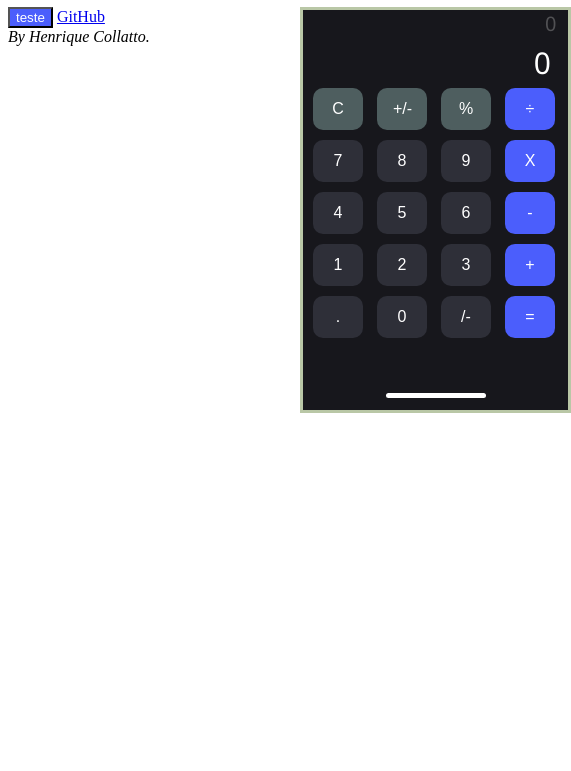
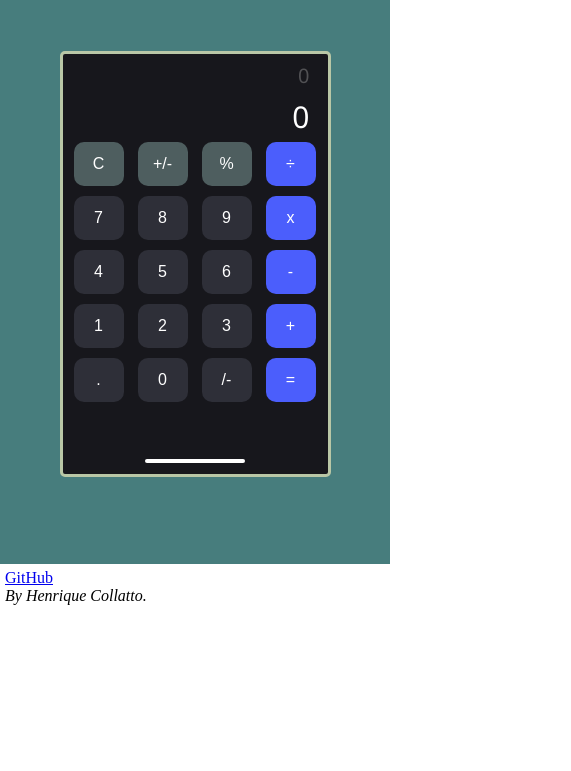
Before and after one commit to HenriqueCollatto/Calculadora, a plain HTML site: page index.html in a window 390 px wide. Shown: the part 73-844 px from the top of the page, 571 px wide, since content can reach past the window. Drawn offline with Linux system fonts and the light colour scheme.

Commit message:
responsividade

```diff
--- a/index.html
+++ b/index.html
@@ -7,62 +7,64 @@
     <link rel="stylesheet" href="styles.css">
     <script src="script.js"></script>
 </head>
-<body onload="clear()">
-    <h1>Calculadora</h1>
+<body onload="clearCalc()">
+    <header>
+        <h1>
+            Calculadora
+        </h1>
+    </header>
+    <section class = "areaCalc">
+
         <div class = "calc">
 
-        <div>
-            <div id = "conta">0</div>
+
+            <div id = "calculation">
+                0
             </div>
 
-        <div class = "tela" >
+            <div class = "screen" >
                 <div id = "input">
                     0
                 </div>
             </div>
 
-
-            <button type="button" class = "button" onclick="clearDisplay()" id = "cinzaclaro">C</button>
-            <button type="button" class = "button" onclick="inverse()" id = "cinzaclaro">+/-</button>
-            <button type="button" class = "button" onclick="percent()" id = "cinzaclaro">%</button>
-            <button type="button" class = "button" onclick="appendOperation('/')" id = "azul">÷</button>
+            <button type="button" class = "button" onclick="clearDisplay()" id = "lightgray">C</button>
+            <button type="button" class = "button" onclick="inverse()" id = "lightgray">+/-</button>
+            <button type="button" class = "button" onclick="percent()" id = "lightgray">%</button>
+            <button type="button" class = "button" onclick="appendOperation('/')" id = "blue">÷</button>
 
 
-            <button type="button" class = "button" onclick="appendNumber('7')" id = "cinzaescuro">7</button>
-            <button type="button" class = "button" onclick="appendNumber('8')" id = "cinzaescuro">8</button>
-            <button type="button" class = "button" onclick="appendNumber('9')" id = "cinzaescuro">9</button>
-            <button type="button" class = "button" onclick="appendOperation('*')" id = "azul">X</button>
+            <button type="button" class = "button" onclick="appendNumber('7')" id = "darkgray">7</button>
+            <button type="button" class = "button" onclick="appendNumber('8')" id = "darkgray">8</button>
+            <button type="button" class = "button" onclick="appendNumber('9')" id = "darkgray">9</button>
+            <button type="button" class = "button" onclick="appendOperation('*')" id = "blue">x </button>
 
-            <button type="button" class = "button" onclick="appendNumber('4')" id = "cinzaescuro">4</button>
-            <button type="button" class = "button" onclick="appendNumber('5')" id = "cinzaescuro">5</button>
-            <button type="button" class = "button" onclick="appendNumber('6')" id = "cinzaescuro">6</button>
-            <button type="button" class = "button" onclick="appendOperation('-')" id = "azul">-</button>
+            <button type="button" class = "button" onclick="appendNumber('4')" id = "darkgray">4</button>
+            <button type="button" class = "button" onclick="appendNumber('5')" id = "darkgray">5</button>
+            <button type="button" class = "button" onclick="appendNumber('6')" id = "darkgray">6</button>
+            <button type="button" class = "button" onclick="appendOperation('-')" id = "blue">-</button>
 
-            <button type="button" class = "button" onclick="appendNumber('1')" id = "cinzaescuro">1</button>
-            <button type="button" class = "button" onclick="appendNumber('2')" id = "cinzaescuro">2</button>
-            <button type="button"    class = "button" onclick="appendNumber('3')" id = "cinzaescuro">3</button>
-            <button type="button" class = "button" onclick="appendOperation('+')" id = "azul">+</button>
+            <button type="button" class = "button" onclick="appendNumber('1')" id = "darkgray">1</button>
+            <button type="button" class = "button" onclick="appendNumber('2')" id = "darkgray">2</button>
+            <button type="button"    class = "button" onclick="appendNumber('3')" id = "darkgray">3</button>
+            <button type="button" class = "button" onclick="appendOperation('+')" id = "blue">+</button>
 
-            <button type="button" class = "button" onclick="appendNumber('.')" id = "cinzaescuro">.</button>
-            <button type="button" class = "button" onclick="appendNumber('0')" id = "cinzaescuro">0</button>
-            <button type="button" class = "button" id = "cinzaescuro">/-</button>
-            <button type="button" class = "button" onclick="answer()"id = "azul">=</button>
+            <button type="button" class = "button" onclick="appendNumber('.')" id = "darkgray">.</button>
+            <button type="button" class = "button" onclick="appendNumber('0')" id = "darkgray">0</button>
+            <button type="button" class = "button" id = "darkgray">/-</button>
+            <button type="button" class = "button" onclick="answer()"id = "blue">=</button>
 
 
-        <div class="botaoBranco"></div>
+            <div class="whiteButton"></div>
 
 
 
         </div>
+    </section>
 
-    <button type="button" id = "azul"> teste </button>
-
+    <section class = "embaixo">
         <a title="Link" href="https://github.com/HenriqueCollatto" target="_blank">GitHub</a>
-
-
-    <address>
-        By Henrique Collatto.
-    </address>
-
+        <address>By Henrique Collatto. </address>
+    </section>
 </body>
 </html>
--- a/script.js
+++ b/script.js
@@ -1,61 +1,44 @@
-let currentInput = '';
-let currentOperation = '';
-let previousInput = '';
-let dpsCalculo = false;
 
 function appendNumber(number) {
-    let num = number;
+    //let num = number;
     if ( document.getElementById('input').innerHTML === '0'){
         document.getElementById('input').innerHTML = number;
         return
     }
-
+    if (document.getElementById('input').innerHTML.length > 14){
+        return
+    }
     document.getElementById('input').innerHTML += number;
 
 }
 
 function clearDisplay(){
-
     let num = 0;
     document.getElementById('input').innerHTML = num;
 }
 
 function appendOperation(operation){
-    if (operation === '.'){
-        document.getElementById('input').innerHTML += operation;
-    }
-
+    let input = document.getElementById('input').innerHTML;
+    if ("+-*/.".includes(input.slice(-1))) return;
     document.getElementById('input').innerHTML += operation;
-
-    //document.getElementById("calc-display").innerHTML += ' ';
-    //document.getElementById("calc-display").innerHTML += operation + ' ';
-
-    //document.getElementById('input').innerHTML = `${previousInput} ${currentOperation} ${currentInput}`;
-
 }
 
 function inverse(){
-    let num;
-    num = document.getElementById('input').innerHTML;
+    let num = document.getElementById('input').innerHTML;
     document.getElementById('input').innerHTML = eval(num) * (-1);
 }
 
 function answer(){
-    let num;
-    num = document.getElementById('input').innerHTML;
-    document.getElementById('input').innerHTML = eval(num);
-    //dpsCalculo = true;
-    //document.getElementById('input').innerHTML = parseFloat(currentInput);
-}
-
-function clear(){
-    let num;
-    num = document.getElementById('input').innerHTML;
+    let num = document.getElementById('input').innerHTML;
     document.getElementById('input').innerHTML = eval(num);
 }
 
+
+function clearCalc() {
+    document.getElementById('input').innerHTML = "0";
+}
+
 function percent(){
-    let num;
-    num = document.getElementById('input').innerHTML;
-    document.getElementById('input').innerHTML = eval(num) * (100);
+    let num = document.getElementById('input').innerHTML;
+    document.getElementById('input').innerHTML = eval(num) / (100);
 }
--- a/styles.css
+++ b/styles.css
@@ -1,18 +1,54 @@
-body {
+  *{
+    margin: 0;
+    padding: 0;
+  }
+
+  body {
     background-color: rgb(255, 255, 255);
+  }
+  header{
+    background-color: rgb(255, 255, 255);
+    display: flex;
+    justify-content: center;
   }
   h1 {
     color: rgb(0, 0, 0);
   }
 
-  #conta{
+  .areaCalc{
+    background-color: rgb(71, 125, 125);
+    height: 600px;
+    display: flex;
+    justify-content: center;
+    align-items: center;
+    background-position: center;
+  }
+
+  .calc{
+    height:70%;
+    width: 263px;
+    background-color: rgb(23, 23, 28) ;
+    border: 3px solid #b9c7a6;
+    align-items: center;
+    border-radius: 5px;
+    padding-left: 1px;
+    padding-right: 1px;
+
+  }
+
+  #calculation{
     color: rgb(81, 81, 84);
     font-family: 'Segoe UI', Tahoma, Geneva, Verdana, sans-serif, Helvetica, sans-serif;
     font-size: 20px;
-    margin-bottom: 5px;
+    margin-top: 8px;
+    margin-bottom: 7px;
     text-align: right;
-    padding-right: 1ch;
+    padding-right: 1.5ch;
 
+  }
+
+  .screen{
+    background-color: rgb(23, 23, 28);
   }
 
   #input{
@@ -26,24 +62,16 @@ body {
 
   }
 
-  .calc{
-    height:400px;
-    width:265px;
-    background-color: rgb(23, 23, 28) ;
-    position:absolute;
-    left: 300px;
-    border: 3px solid #b9c7a6;
 
-  }
+
   .button{
     background-color: rgb(46, 47, 56);
+    color: rgb(255, 255, 255);
     border: none;
-    color: rgb(255, 255, 255);
     width: 50px;
-    padding: 12px 16px;
+    padding: 13px;
     text-align: center;
     text-decoration: none;
-    display: inline-block;
     font-size: 16px;
     margin-left: 10px;
 
@@ -52,62 +80,51 @@ body {
 
 
   }
-  #azul{
+  #blue{
     background-color: rgb(75, 94, 252);
     color: rgb(255, 255, 255);
 
+
   }
 
-  #cinzaclaro{
+  #lightgray{
     background-color: rgb(78, 94, 95);
     color: rgb(255, 255, 255);
 
   }
 
-  #cinzaescuro{
+  #darkgray{
     background-color: rgb(46, 47, 56);
     color: rgb(255, 255, 255);
   }
 
-  #azul:hover {
+  #blue:hover {
     background-color: rgb(30, 70, 250);
   }
 
-  #cinzaclaro:hover {
+  #lightgray:hover {
     background-color: rgb(100, 110, 110);
   }
 
-  #cinzaescuro:hover {
+  #darkgray:hover {
     background-color: rgb(70, 70, 80);
   }
 
-  .botaoBranco {
+  .whiteButton {
     width: 100px;
-    height: 5px;
+    height: 4px;
     background-color: white;
     border-radius: 10px;
     margin-bottom: 10px;
 
-
-    position: absolute;
-    bottom: 2px;
+    position: relative;
+    bottom: -47px;
     left: 50%;
     transform: translateX(-50%);
 
 }
 
-  #brancoBaixo{
-    background-color: rgb(255, 255, 255);
-    color: rgb(255, 255, 255);
 
-    width: 100px;
-    padding: 3px 50px;
-    text-align: center;
-    position: center;
-    display: inline-block;
-
-    margin-left: 83px;
-
-    padding-bottom: px;
-    border-radius: 10px
+  .embaixo{
+    padding: 5px;
   }
```
Lines whose indentation alone changed are shown as unchanged.
